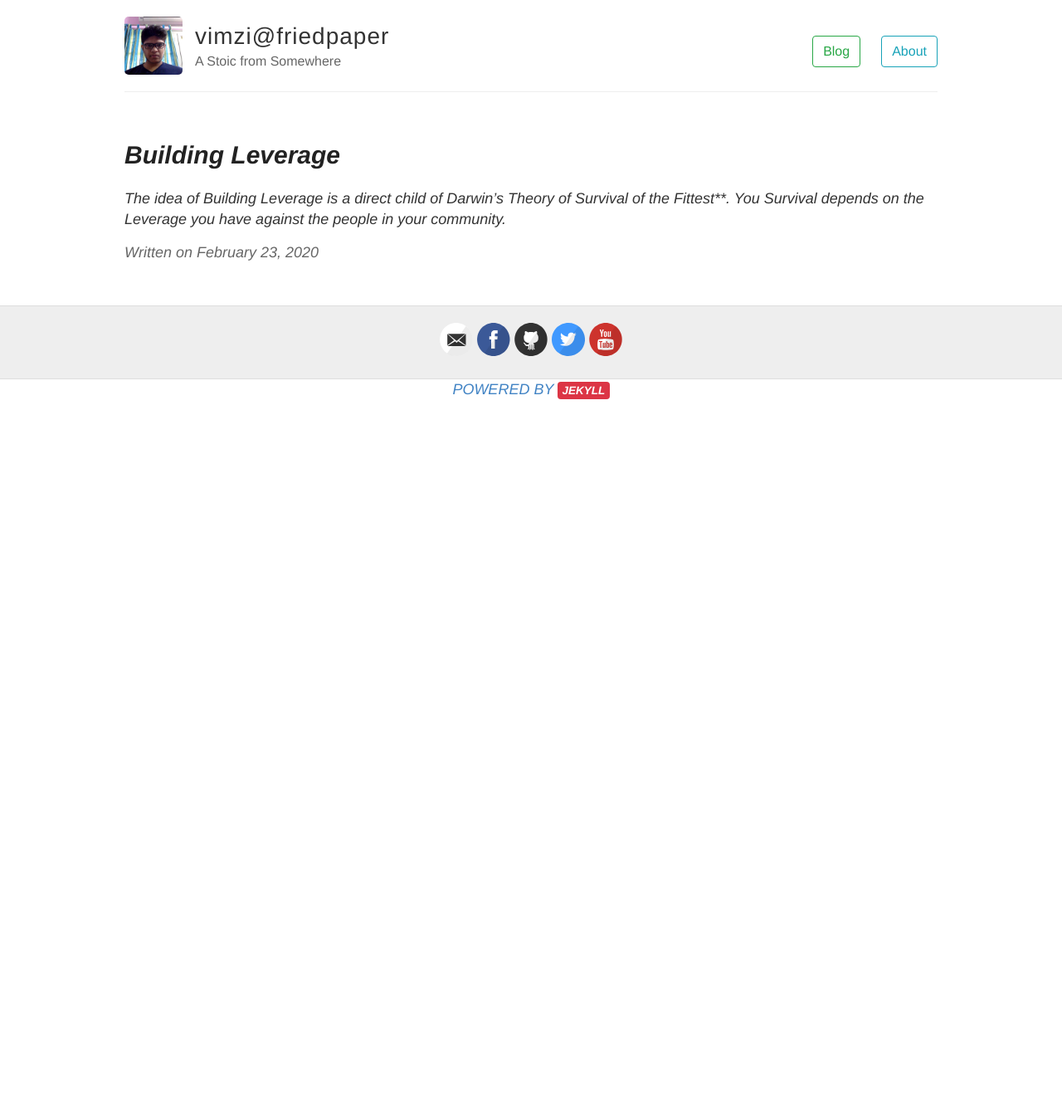
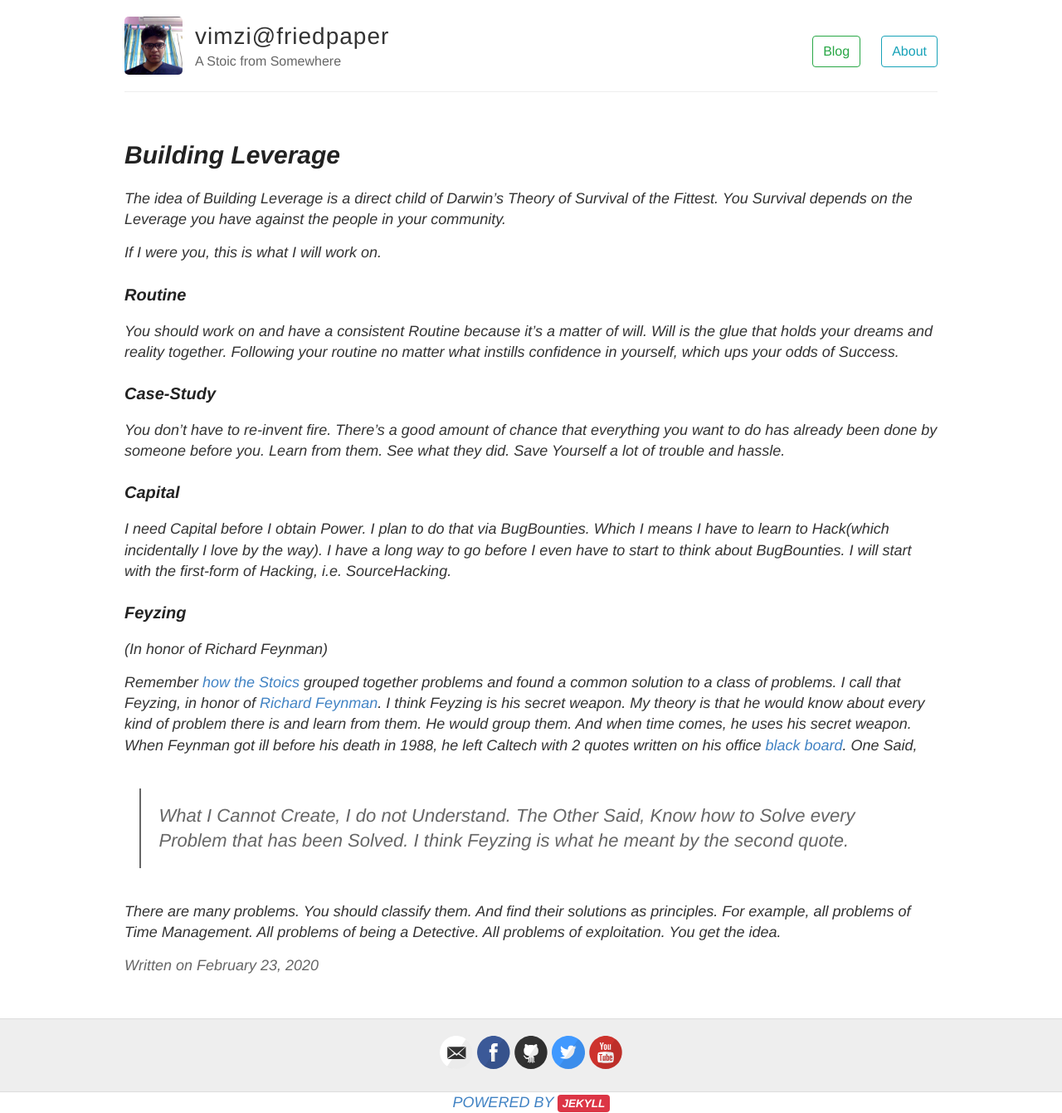
Before and after one commit to elliotjsteve/elliotjsteve.github.io, a Jekyll site: the page built from _posts/2020-02-23-building_leverage.md, in a window 1280 px wide. Shown: the whole page at 83% size. Built offline with Jekyll 4.4.1, drawn with Linux system fonts in a browser that asks for light colours; before the commit the page ends 900 px from its top, so only the background shows below that.

Commit message:
new_post_updated

```diff
--- a/_posts/2020-02-23-building_leverage.md
+++ b/_posts/2020-02-23-building_leverage.md
@@ -3,5 +3,58 @@ layout: post
 title: Building Leverage
 ---
 
-The idea of Building Leverage is a direct child of Darwin's Theory of _Survival of the Fittest_**.
+The idea of Building Leverage is a direct child of Darwin's Theory of _Survival of the Fittest._
 You Survival depends on the Leverage you have against the people in your community.
+
+If I were you, this is what I will work on.
+
+### Routine
+
+You should work on and have a consistent Routine because it's a matter of will.
+Will is the glue that holds your dreams and reality together.
+Following your routine no matter what instills confidence in yourself, which ups your odds of Success.
+
+
+
+### Case-Study
+
+You don't have to re-invent fire.
+There's a good amount of chance that everything you want to do has already been done by someone before you.
+Learn from them.
+See what they did.
+Save Yourself a lot of trouble and hassle.
+
+
+### Capital
+
+I need Capital before I obtain Power.
+I plan to do that via BugBounties.
+Which I means I have to learn to Hack(which incidentally I love by the way).
+I have a long way to go before I even have to start to think about BugBounties.
+I will start with the first-form of Hacking, i.e. SourceHacking.
+
+
+### Feyzing
+
+(In honor of Richard Feynman)
+
+Remember [how the Stoics](https://friedpaper.xyz/how_life_should_be/ "Read How_Life_Should_Be") grouped together problems and found a common solution to a class of problems.
+I call that Feyzing, in honor of [Richard Feynman](https://friedpaper.xyz/richard_feynman/).
+I think Feyzing is his secret weapon.
+My theory is that he would know about every kind of problem there is and learn from them.
+He would group them.
+And when time comes, he uses his secret weapon.
+When Feynman got ill before his death in 1988, he left Caltech with 2 quotes written on his office [black board](http://archives-dc.library.caltech.edu/islandora/object/ct1%3A483/datastream/JPG/view).
+One Said,
+> What I Cannot Create, I do not Understand.
+The Other Said,
+> Know how to Solve every Problem that has been Solved.
+I think Feyzing is what he meant by the second quote.
+
+There are many problems.
+You should classify them.
+And find their solutions as principles.
+For example, all problems of Time Management.
+All problems of being a Detective.
+All problems of exploitation.
+You get the idea.
```
